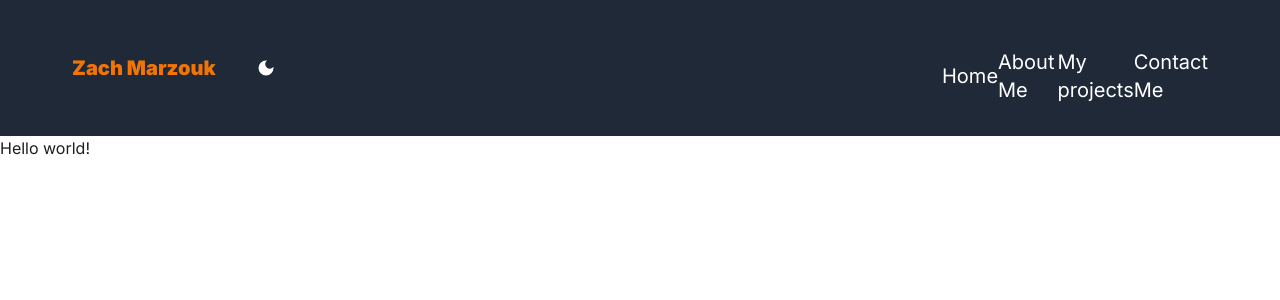
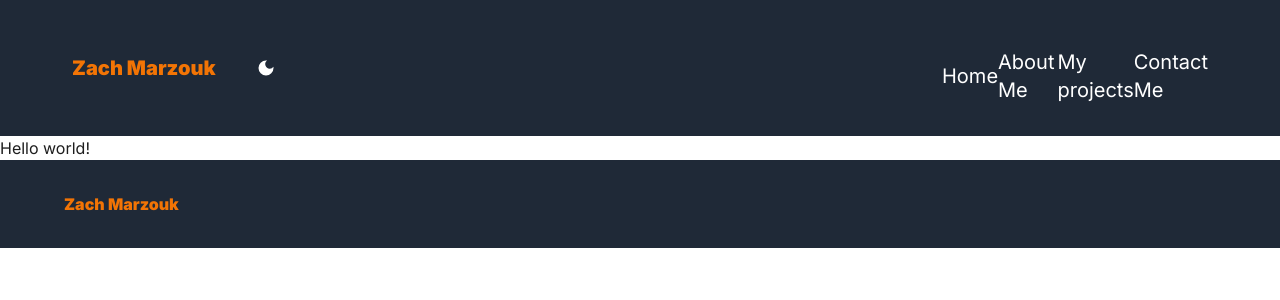
Before and after one commit to zamarz/ideal-octo-eureka, a Next.js app: page / in a window 1280 px wide. Shown: the top 300 px of the page. Built offline with nearby package versions, Linux system fonts and the light colour scheme.

Commit message:
Create footer and add to layout

```diff
--- a/src/app/layout.tsx
+++ b/src/app/layout.tsx
@@ -3,6 +3,7 @@ import { Inter } from "next/font/google";
 import "./globals.css";
 import ThemeProvider from "@/components/ThemeProvider";
 import Header from "@/components/Header";
+import Footer from "@/components/Footer";
 
 const inter = Inter({ subsets: ["latin"] });
 
@@ -22,6 +23,7 @@ export default function RootLayout({
         <ThemeProvider>
           <Header />
           <main>{children}</main>
+          <Footer />
         </ThemeProvider>
       </body>
     </html>
--- /dev/null
+++ b/src/components/Footer.tsx
@@ -0,0 +1,17 @@
+import Link from "next/link";
+
+const Footer = () => {
+  return (
+    <footer className="bg-gray-800 text-white py-8 px-6 sm:px-8 lg:px-16">
+      <div className="container mx-auto max-w-screen-lg xl:max-w-screen-xl">
+        <div className="grid grid-cols-1 sm:grid-cols-2 md:grid-cols-4 gap-8">
+          <Link href="/" className="font-black text-tertiary-dark">
+            Zach Marzouk
+          </Link>
+        </div>
+      </div>
+    </footer>
+  );
+};
+
+export default Footer;
```
